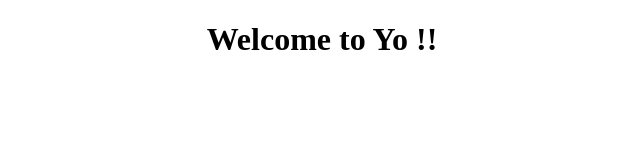
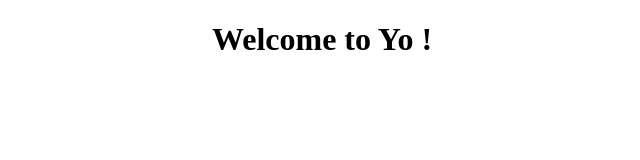
Before and after one commit to MounirBlk/appAngular, an Angular app: page / in a window 1280 px wide. Shown: the top 160 px of the page, without its empty margins (318-958 px from the left). Built offline with nearby package versions, Linux system fonts and the light colour scheme.

Commit message:
app component html

```diff
--- a/src/app/app.component.html
+++ b/src/app/app.component.html
@@ -1,7 +1,7 @@
 <!--The content below is only a placeholder and can be replaced.-->
 <div style="text-align:center">
     <h1>
-        <strong>Welcome to {{ title }} !!</strong>
+        <strong>Welcome to {{ title }} !</strong>
     </h1>
 </div>
 
```
